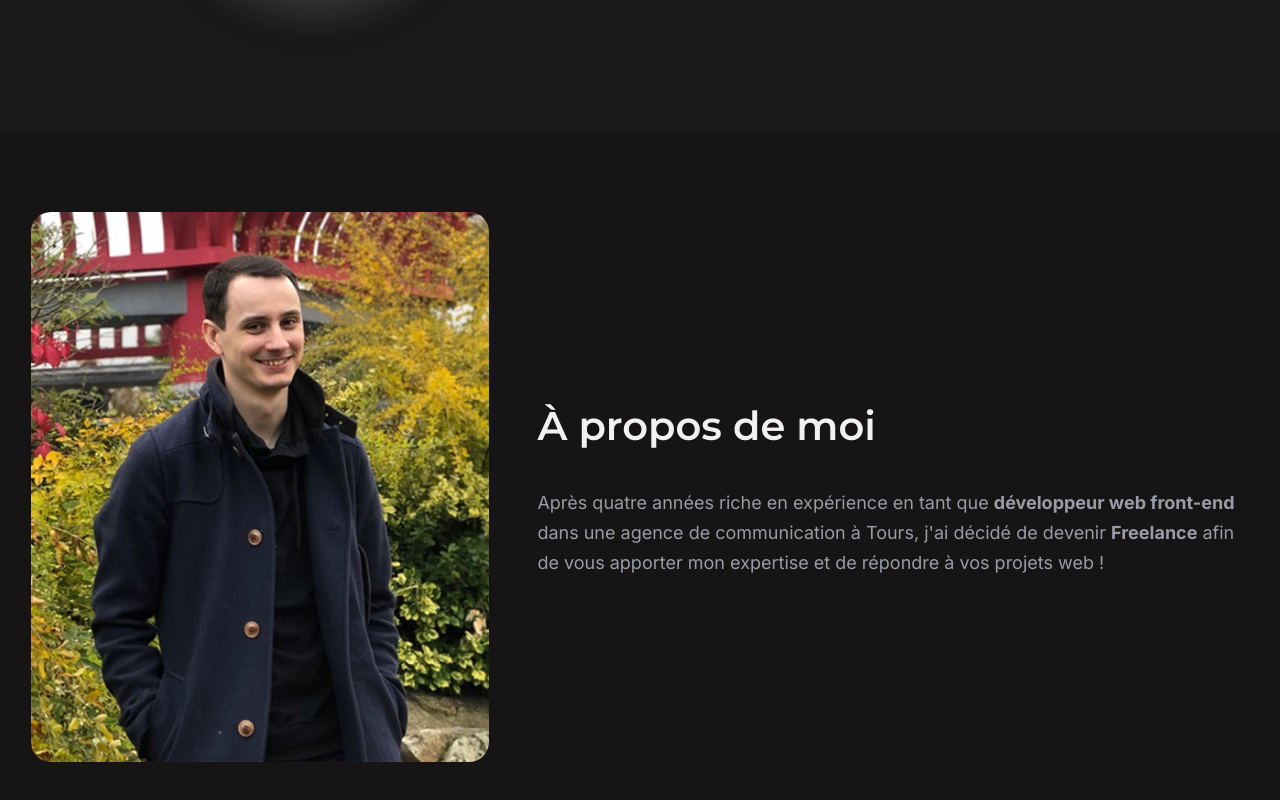
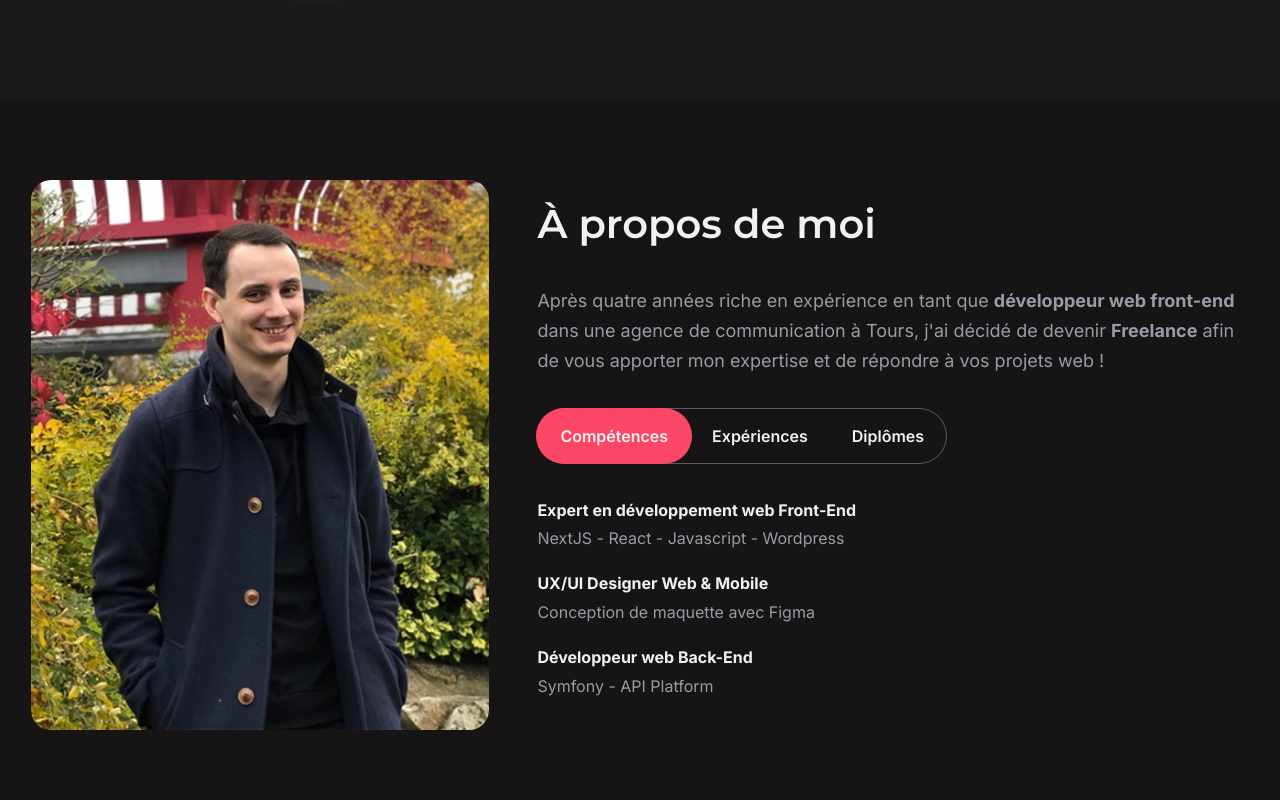
Before and after one commit to TheSizkarn/portfolio, a Next.js app: page / in a window 1280 px wide. Shown: the part 556-1356 px from the top of the page. Built offline with nearby package versions, Linux system fonts and the light colour scheme.

Commit message:
Intégration de la partie des skills

```diff
--- a/components/pages/index/about/about.tsx
+++ b/components/pages/index/about/about.tsx
@@ -1,6 +1,7 @@
 import {Container, Content, AboutInner} from "./styles";
 import {TitleH2} from "../../../../styles/components";
 import Image from "next/image";
+import Skills from "./skills";
 
 const About = () => {
   return (
@@ -23,6 +24,7 @@ const About = () => {
             agence de communication à Tours, j'ai décidé de devenir <strong>Freelance</strong> afin de vous apporter mon
             expertise et de répondre à vos projets web !
           </p>
+          <Skills/>
         </AboutInner>
       </Content>
     </Container>
--- /dev/null
+++ b/components/pages/index/about/skills.tsx
@@ -0,0 +1,71 @@
+import {useState} from "react";
+import {ListSkills, NavSkills} from "./styles";
+
+const Skills = () => {
+  const [skill, setSkill] = useState('competences');
+
+  return (
+    <div className="skills">
+      <NavSkills>
+        <li
+          className={skill === 'competences' ? 'active' : null}
+          onClick={() => setSkill('competences')}
+        >
+          <span>Compétences</span>
+        </li>
+        <li
+          className={skill === 'xp' ? 'active' : null}
+          onClick={() => setSkill('xp')}
+        >
+          <span>Expériences</span>
+        </li>
+        <li
+          className={skill === 'diplomes' ? 'active' : null}
+          onClick={() => setSkill('diplomes')}
+        >
+          <span>Diplômes</span>
+        </li>
+      </NavSkills>
+      <ListSkills className={skill === 'competences' ? 'active' : null}>
+        <li>
+          <strong>Expert en développement web Front-End</strong><br/>
+          NextJS - React - Javascript - Wordpress
+        </li>
+        <li>
+          <strong>UX/UI Designer Web & Mobile</strong><br/>
+          Conception de maquette avec Figma
+        </li>
+        <li>
+          <strong>Développeur web Back-End</strong><br/>
+          Symfony - API Platform
+        </li>
+      </ListSkills>
+      <ListSkills className={skill === 'xp' ? 'active' : null}>
+        <li>
+          <strong>Développeur web Front-End - Citya Immobilier</strong><br/>
+          2019 - 2022
+        </li>
+        <li>
+          <strong>Freelance Développeur Wordpress</strong><br/>
+          2018
+        </li>
+        <li>
+          <strong>Vidéaste sur YouTube - TheSizkarn</strong><br/>
+          2013 - 2016
+        </li>
+      </ListSkills>
+      <ListSkills className={skill === 'diplomes' ? 'active' : null}>
+        <li>
+          <strong>Formation Openclassrooms - Développement web</strong><br/>
+          2017
+        </li>
+        <li>
+          <strong>Bac Professionnel Électrotechnique</strong><br/>
+          2014
+        </li>
+      </ListSkills>
+    </div>
+  )
+}
+
+export default Skills;
--- a/components/pages/index/about/styles/aboutInner.tsx
+++ b/components/pages/index/about/styles/aboutInner.tsx
@@ -4,6 +4,10 @@ import breakpoints from "../../../../../styles/helpers/breakpoints";
 const AboutInner = styled.div`
   > p {
     font-size: 18px;
+  }
+
+  .skills {
+    margin-top: 2rem;
   }
 
   @media only screen and (max-width: ${breakpoints.maxTablet}px) {
--- a/components/pages/index/about/styles/index.tsx
+++ b/components/pages/index/about/styles/index.tsx
@@ -1,3 +1,5 @@
 export { default as Container } from './container';
 export { default as Content } from './content';
 export { default as AboutInner } from './aboutInner';
+export { default as NavSkills } from './navSkills';
+export { default as ListSkills } from './listSkills';
--- /dev/null
+++ b/components/pages/index/about/styles/listSkills.tsx
@@ -0,0 +1,22 @@
+import styled from "styled-components";
+
+const ListSkills = styled.ul`
+  margin-top: 2rem;
+  display: none;
+
+  &.active {
+    display: block;
+  }
+
+  li {
+    margin: 1rem 0;
+    color: ${({theme}) => theme.textParagraph};
+    line-height: 1.8rem;
+
+    strong {
+      color: ${({theme}) => theme.text};
+    }
+  }
+`;
+
+export default ListSkills;
--- /dev/null
+++ b/components/pages/index/about/styles/navSkills.tsx
@@ -0,0 +1,34 @@
+import styled from "styled-components";
+import breakpoints from "../../../../../styles/helpers/breakpoints";
+
+const NavSkills = styled.ul`
+  display: inline-flex;
+  flex-wrap: wrap;
+  border: 1px solid #5d5d5d;
+  border-radius: 50px;
+
+  li {
+    span {
+      display: inline-block;
+      font-weight: 600;
+      cursor: pointer;
+      padding: 1rem 1.5rem;
+      margin: -1px -2px -1px;
+      border-radius: 50px;
+      background-color: transparent;
+      transition: background-color .2s ease-out;
+    }
+
+    &.active {
+      span {
+        background-color: ${({theme}) => theme.textSecondary};
+      }
+    }
+  }
+
+  @media only screen and (max-width: ${breakpoints.maxMobile}px) {
+    border: none;
+  }
+`
+
+export default NavSkills;
--- a/pages/_document.tsx
+++ b/pages/_document.tsx
@@ -30,7 +30,7 @@ export default class MyDocument extends Document {
         <Head>
           <link rel="preconnect" href="https://fonts.googleapis.com" />
           <link rel="preconnect" href="https://fonts.gstatic.com" crossOrigin='anonymous' />
-          <link href="https://fonts.googleapis.com/css2?family=Inter&family=Montserrat:wght@600;800&display=swap" rel="stylesheet" />
+          <link href="https://fonts.googleapis.com/css2?family=Inter:wght@400;600&family=Montserrat:wght@600;800&display=swap" rel="stylesheet" />
         </Head>
         <body>
         <Main />
--- a/styles/globalStyles.tsx
+++ b/styles/globalStyles.tsx
@@ -7,14 +7,12 @@ const globalStyles = createGlobalStyle`
     transition: background 0.2s ease-in, color 0.2s ease-in;
   }
 
-  /* Box sizing rules */
   *,
   *::before,
   *::after {
     box-sizing: border-box;
   }
 
-  /* Remove default margin */
   body,
   h1,
   h2,
@@ -28,9 +26,10 @@ const globalStyles = createGlobalStyle`
     margin: 0;
   }
 
-  /* Remove list styles on ul, ol elements with a list role, which suggests default styling will be removed */
   ul[role='list'],
   ol[role='list'], li, ul {
+    margin: 0;
+    padding: 0;
     list-style: none;
   }
 
@@ -39,12 +38,10 @@ const globalStyles = createGlobalStyle`
     line-height: 30px;
   }
 
-  /* Set core root defaults */
   html:focus-within {
     scroll-behavior: smooth;
   }
 
-  /* Set core body defaults */
   body {
     min-height: 100vh;
     text-rendering: optimizeSpeed;
@@ -52,7 +49,6 @@ const globalStyles = createGlobalStyle`
     font-family: 'Inter', sans-serif;
   }
 
-  /* A elements that don't have a class get default styles */
   a:not([class]) {
     text-decoration-skip-ink: auto;
   }
@@ -67,14 +63,12 @@ const globalStyles = createGlobalStyle`
     }
   }
 
-  /* Make images easier to work with */
   img,
   picture {
     max-width: 100%;
     display: block;
   }
 
-  /* Inherit fonts for inputs and buttons */
   input,
   button,
   textarea,
@@ -82,7 +76,6 @@ const globalStyles = createGlobalStyle`
     font: inherit;
   }
 
-  /* Remove all animations, transitions and smooth scroll for people that prefer not to see them */
   @media (prefers-reduced-motion: reduce) {
     html:focus-within {
       scroll-behavior: auto;
```
